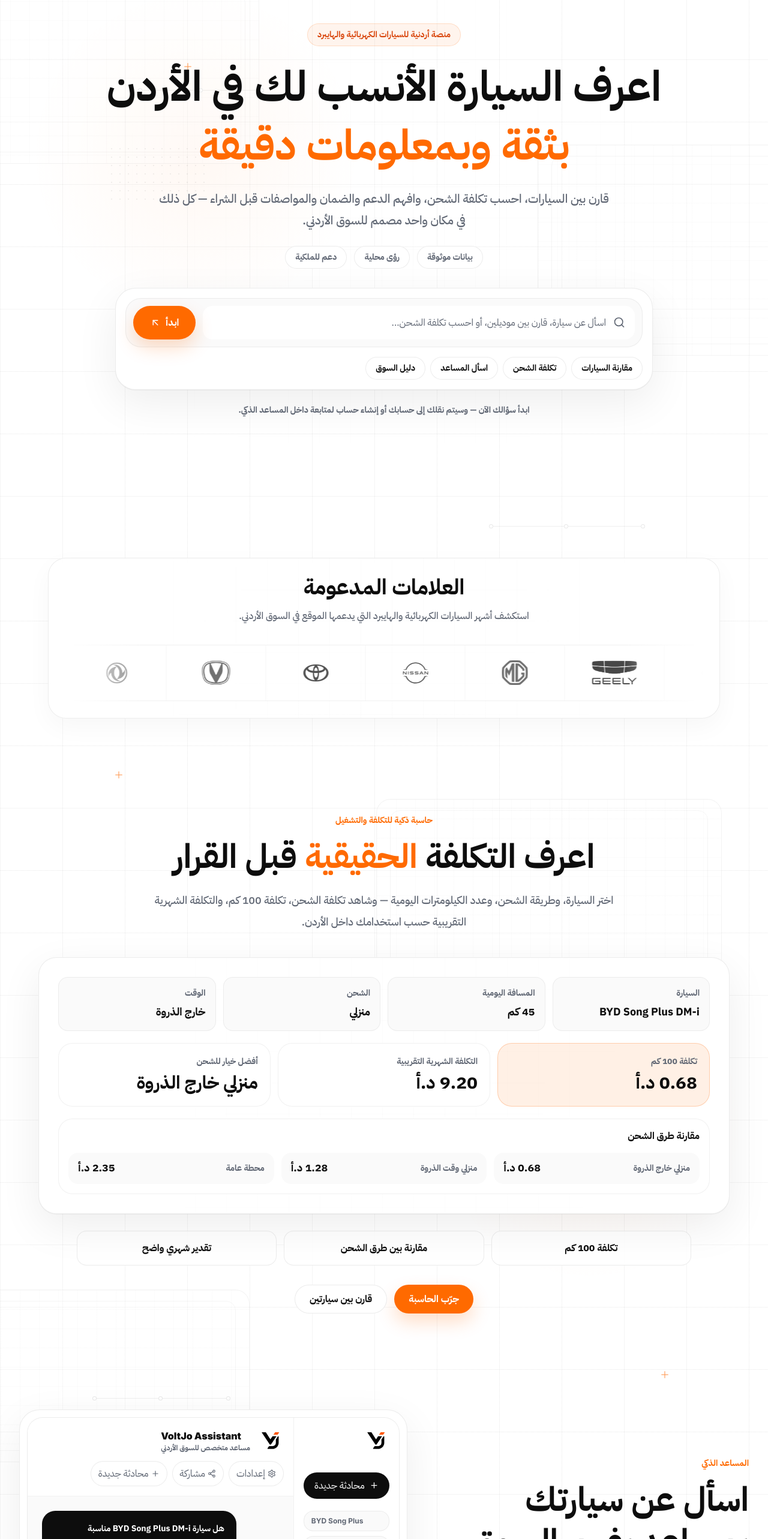
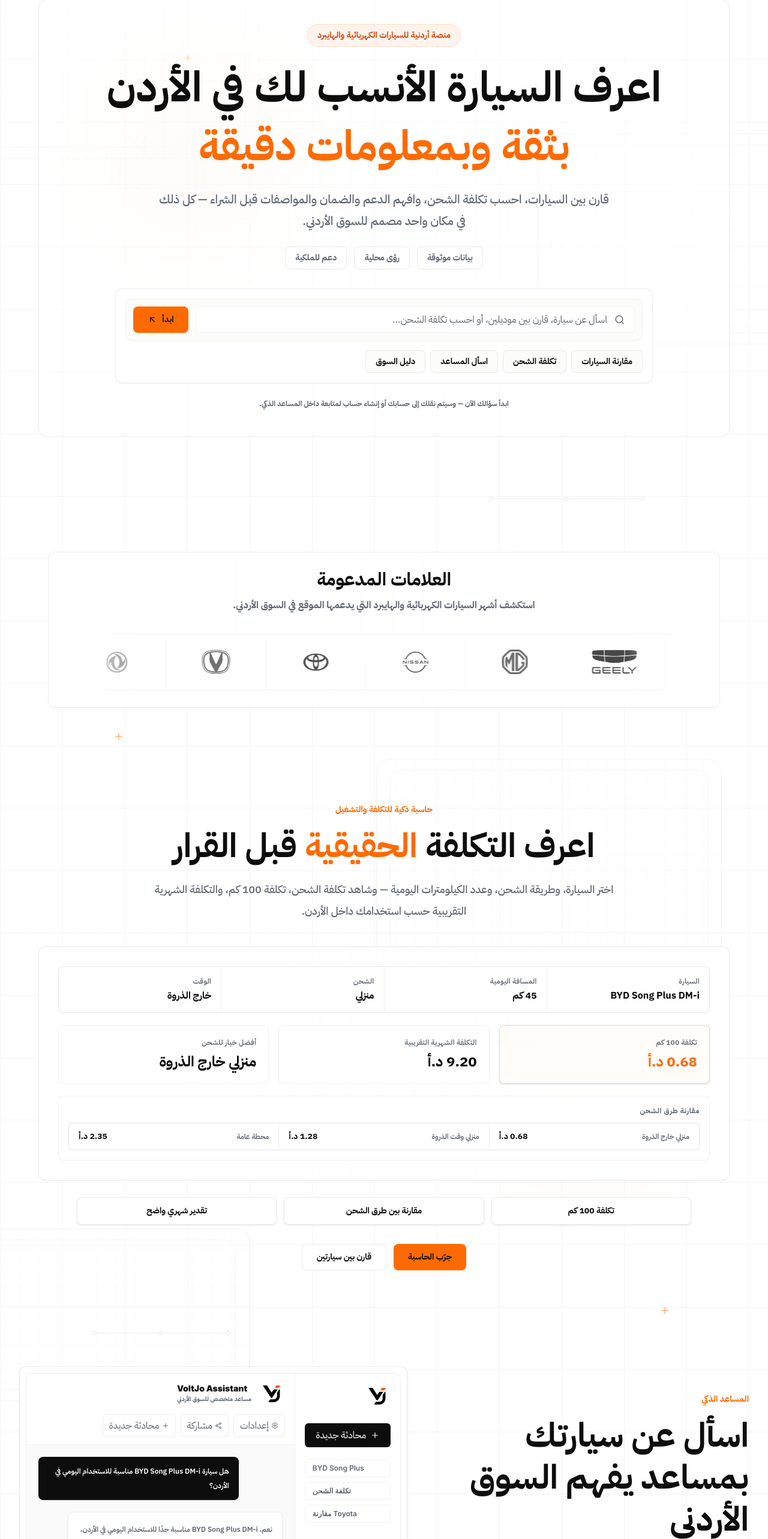
Before and after one commit to iizaid/voltjo, a Next.js app: page / in a window 1280 px wide. Shown: the part 213-2779 px from the top of the page at 60% size. Built offline with nearby package versions, Linux system fonts and the light colour scheme.

Commit message:
change design

```diff
--- a/components/sections/AiAssistantSection.tsx
+++ b/components/sections/AiAssistantSection.tsx
@@ -38,23 +38,23 @@
               فهم الشحن، المقارنة، الدعم، والملكية بثقة.
             </p>
 
-            <div className="mt-7 grid gap-3">
+            <div className="mt-7 overflow-hidden rounded-[8px] border border-[var(--voltjo-border)] bg-white">
               {valuePoints.map((point, index) => (
                 <div
                   key={point.title}
-                  className="rounded-2xl border border-[var(--voltjo-border)] bg-white/90 px-5 py-4"
+                  className={`flex items-start gap-4 px-5 py-4 text-right ${
+                    index !== valuePoints.length - 1 ? "border-b border-[var(--voltjo-border-soft)]" : ""
+                  }`}
                 >
-                  <div className="flex items-start gap-4">
-                    <span className="latin mt-1 text-sm font-bold text-[var(--voltjo-muted)]">
-                      0{index + 1}
+                  <span className="latin text-xs font-bold text-[var(--voltjo-orange)]">
+                    0{index + 1}
+                  </span>
+                  <div>
+                    <span className="block text-sm font-bold text-[var(--voltjo-black)]">
+                      {point.title}
                     </span>
-                    <span>
-                      <span className="block text-base font-bold text-[var(--voltjo-black)]">
-                        {point.title}
-                      </span>
-                      <span className="mt-1 block text-sm leading-6 text-[var(--voltjo-muted)]">
-                        {point.text}
-                      </span>
+                    <span className="mt-1 block text-xs leading-5 text-[var(--voltjo-muted)]">
+                      {point.text}
                     </span>
                   </div>
                 </div>
@@ -62,19 +62,19 @@
             </div>
           </div>
 
-          <div className="rounded-[34px] border border-[var(--voltjo-border)] bg-white p-3 soft-shadow">
-            <div className="flex min-h-[620px] overflow-hidden rounded-[26px] border border-[var(--voltjo-border-soft)] bg-[var(--voltjo-bg-soft)]">
+          <div className="rounded-[12px] border border-[var(--voltjo-border)] bg-white p-2.5 shadow-sm">
+            <div className="flex min-h-[620px] overflow-hidden rounded-[10px] border border-[var(--voltjo-border-soft)] bg-[var(--voltjo-bg-soft)]">
               <aside className="hidden w-44 shrink-0 border-l border-[var(--voltjo-border-soft)] bg-white p-4 md:block">
                 <VoltJoLogo compact />
-                <button className="mt-6 flex w-full items-center justify-center gap-2 rounded-full bg-[var(--voltjo-black)] px-3 py-2.5 text-sm font-black on-dark-fg">
-                  <Plus size={15} />
+                <button className="mt-4 flex w-full items-center justify-center gap-2 rounded-[6px] bg-[var(--voltjo-black)] px-3 py-2 text-xs font-bold on-dark-fg transition-all hover:bg-black/90">
+                  <Plus size={14} />
                   محادثة جديدة
                 </button>
                 <div className="mt-5 space-y-2">
                   {["BYD Song Plus", "تكلفة الشحن", "مقارنة Toyota"].map((item) => (
                     <div
                       key={item}
-                      className="latin truncate rounded-2xl border border-[var(--voltjo-border-soft)] bg-[var(--voltjo-bg-soft)] px-3 py-2 text-left text-xs font-bold text-[var(--voltjo-muted)]"
+                      className="latin truncate rounded-[6px] border border-[var(--voltjo-border-soft)] bg-white px-3 py-1.5 text-left text-xs font-semibold text-[var(--voltjo-muted)] transition-colors hover:bg-[var(--voltjo-bg-soft)]"
                       dir="ltr"
                     >
                       {item}
@@ -84,14 +84,14 @@
               </aside>
 
               <div className="flex min-w-0 flex-1 flex-col">
-                <div className="flex flex-wrap items-center justify-between gap-3 border-b border-[var(--voltjo-border-soft)] bg-white px-4 py-4">
+                <div className="flex flex-wrap items-center justify-between gap-3 border-b border-[var(--voltjo-border-soft)] bg-white px-4 py-3">
                   <div className="flex items-center gap-3">
                     <VoltJoLogo compact />
                     <div>
-                      <p className="latin text-left text-base font-black text-[var(--voltjo-black)]" dir="ltr">
+                      <p className="latin text-left text-sm font-black text-[var(--voltjo-black)]" dir="ltr">
                         VoltJo Assistant
                       </p>
-                      <p className="text-xs font-bold text-[var(--voltjo-muted)]">
+                      <p className="text-[10px] font-bold text-[var(--voltjo-muted)]">
                         مساعد متخصص للسوق الأردني
                       </p>
                     </div>
@@ -104,31 +104,31 @@
                     ].map(([label, Icon]) => (
                       <button
                         key={label as string}
-                        className="inline-flex items-center gap-1 rounded-full border border-[var(--voltjo-border)] bg-white px-3 py-2 text-xs font-black text-[var(--voltjo-muted)] hover:text-[var(--voltjo-orange)]"
+                        className="inline-flex items-center gap-1 rounded-[6px] border border-[var(--voltjo-border)] bg-white px-2.5 py-1.5 text-[11px] font-bold text-[var(--voltjo-muted)] hover:text-[var(--voltjo-orange)] transition-colors"
                       >
-                        <Icon size={14} />
+                        <Icon size={12} />
                         <span className="hidden sm:inline">{label as string}</span>
                       </button>
                     ))}
                   </div>
                 </div>
 
-                <div className="flex-1 space-y-5 p-4 sm:p-6">
-                  <div className="mr-auto max-w-[82%] rounded-[22px] bg-[var(--voltjo-black)] px-5 py-4 text-right text-sm font-bold leading-7 on-dark-fg">
+                <div className="flex-1 space-y-5 p-4 sm:p-5">
+                  <div className="mr-auto max-w-[82%] rounded-[8px] bg-[var(--voltjo-black)] px-4 py-3 text-right text-xs font-semibold leading-6 on-dark-fg shadow-sm">
                     هل سيارة BYD Song Plus DM-i مناسبة للاستخدام اليومي في الأردن؟
                   </div>
 
-                  <div className="max-w-[88%] rounded-[24px] border border-[var(--voltjo-border-soft)] bg-white px-5 py-4 text-right">
-                    <p className="text-sm font-bold leading-7 text-[var(--voltjo-muted)]">
+                  <div className="max-w-[88%] rounded-[8px] border border-[var(--voltjo-border-soft)] bg-white p-4 text-right shadow-sm">
+                    <p className="text-xs font-semibold leading-6 text-[var(--voltjo-muted)]">
                       نعم، BYD Song Plus DM-i مناسبة جدًا للاستخدام اليومي في
                       الأردن، خاصة إذا كان لديك إمكانية الشحن المنزلي.
                     </p>
-                    <ul className="mt-3 space-y-2 text-sm font-bold leading-7 text-[var(--voltjo-muted)]">
+                    <ul className="mt-3 space-y-2 text-xs font-semibold leading-6 text-[var(--voltjo-muted)]">
                       <li>• مدى كهربائي مناسب للاستخدام داخل المدن.</li>
                       <li>• نظام هايبرد يقلل استهلاك الوقود على الطرق الطويلة.</li>
                       <li>• تكلفة تشغيل منخفضة مقارنة بسيارات البنزين.</li>
                     </ul>
-                    <p className="mt-3 text-sm font-bold leading-7 text-[var(--voltjo-muted)]">
+                    <p className="mt-3 text-xs font-semibold leading-6 text-[var(--voltjo-muted)]">
                       يمكنني أيضًا مقارنتها مع موديلات أخرى أو تقدير تكلفة الشحن
                       الشهرية بناءً على مكانك.
                     </p>
@@ -138,7 +138,7 @@
                     {chips.map((chip) => (
                       <button
                         key={chip}
-                        className="rounded-full border border-[var(--voltjo-border)] bg-white px-3 py-2 text-xs font-black text-[var(--voltjo-muted)] hover:border-[rgba(255,106,0,0.35)] hover:text-[var(--voltjo-orange)]"
+                        className="rounded-[6px] border border-[var(--voltjo-border)] bg-white px-3 py-1.5 text-[11px] font-bold text-[var(--voltjo-muted)] hover:border-[rgba(255,106,0,0.35)] hover:text-[var(--voltjo-orange)] transition-colors"
                       >
                         {chip}
                       </button>
@@ -147,20 +147,20 @@
                 </div>
 
                 <div className="border-t border-[var(--voltjo-border-soft)] bg-white p-3">
-                  <div className="flex items-center gap-2 rounded-2xl border border-[var(--voltjo-border)] bg-[var(--voltjo-bg-soft)] p-2">
+                  <div className="flex items-center gap-2 rounded-[8px] border border-[var(--voltjo-border)] bg-[var(--voltjo-bg-soft)] p-1.5">
                     <input
                       aria-label="رسالة المساعد"
-                      className="min-h-12 flex-1 bg-transparent px-3 text-sm font-bold outline-none placeholder:text-[var(--voltjo-muted)]"
+                      className="min-h-10 flex-1 bg-transparent px-3 text-xs font-semibold outline-none placeholder:text-[var(--voltjo-muted)]"
                       placeholder="اسأل عن سيارتك، الشحن، التكلفة، الدعم..."
                     />
                     <button
                       aria-label="إرسال"
-                      className="flex h-11 w-11 items-center justify-center rounded-full bg-[var(--voltjo-orange)] on-dark-fg"
+                      className="flex h-9 w-9 items-center justify-center rounded-[6px] bg-[var(--voltjo-orange)] on-dark-fg transition-all hover:opacity-90"
                     >
-                      <SendHorizontal size={18} />
+                      <SendHorizontal size={15} />
                     </button>
                   </div>
-                  <p className="mt-3 text-center text-xs font-bold text-[var(--voltjo-muted)]">
+                  <p className="mt-2.5 text-center text-[10px] font-bold text-[var(--voltjo-muted)]">
                     قد تختلف النتائج حسب البيانات المتاحة — راجع التفاصيل داخل
                     لوحة السيارة.
                   </p>
--- a/components/sections/HeroSection.tsx
+++ b/components/sections/HeroSection.tsx
@@ -12,7 +12,7 @@
   return (
     <section className="px-4 pb-16 pt-12 sm:px-6 sm:pb-20 sm:pt-16 lg:px-8 lg:pb-28">
       <Container>
-        <div className="technical-panel mx-auto max-w-6xl rounded-[42px] px-2 py-10 text-center sm:px-8 lg:px-12">
+        <div className="technical-panel mx-auto max-w-6xl rounded-[14px] border border-[var(--voltjo-border)] bg-white/50 px-2 py-10 text-center sm:px-8 lg:px-12">
           <div className="fade-up">
             <Badge>منصة أردنية للسيارات الكهربائية والهايبرد</Badge>
             <HeroHeadlineTextType />
@@ -25,7 +25,7 @@
               {trustItems.map((item) => (
                 <span
                   key={item}
-                  className="inline-flex items-center rounded-full border border-[var(--voltjo-border)] bg-white/92 px-4 py-2 text-sm font-bold text-[var(--voltjo-muted)]"
+                  className="inline-flex items-center rounded-[8px] border border-[var(--voltjo-border)] bg-white px-4 py-2 text-sm font-bold text-[var(--voltjo-muted)] shadow-[0_1px_0_rgba(13,13,13,0.02)]"
                 >
                   {item}
                 </span>
@@ -33,20 +33,20 @@
             </div>
           </div>
 
-          <div className="input-glow mx-auto mt-8 max-w-4xl rounded-[34px] border border-[var(--voltjo-border)] bg-white p-3 text-right soft-shadow transition sm:p-4">
-            <div className="flex flex-col gap-3 rounded-[26px] border border-[var(--voltjo-border-soft)] bg-[var(--voltjo-bg-soft)] p-3 sm:flex-row sm:items-center">
-              <div className="flex min-h-14 flex-1 items-center gap-3 rounded-2xl bg-white px-4">
-                <Search className="text-[var(--voltjo-muted)]" size={21} />
+          <div className="input-glow mx-auto mt-8 max-w-4xl rounded-[12px] border border-[var(--voltjo-border)] bg-white p-3 text-right shadow-[0_1px_2px_rgba(13,13,13,0.04)] sm:p-4">
+            <div className="flex flex-col gap-3 rounded-[10px] border border-[var(--voltjo-border-soft)] bg-[#FCFCFA] p-3 sm:flex-row sm:items-center">
+              <div className="flex min-h-[44px] flex-1 items-center gap-3 rounded-[8px] bg-white px-4 border border-[rgba(13,13,13,0.04)] shadow-[0_1px_0_rgba(13,13,13,0.02)]">
+                <Search className="text-[var(--voltjo-muted)]" size={18} />
                 <input
                   aria-label="سؤال VoltJo"
-                  className="w-full bg-transparent text-base font-bold text-[var(--voltjo-black)] outline-none placeholder:text-[var(--voltjo-muted)]"
+                  className="w-full bg-transparent text-sm font-bold text-[var(--voltjo-black)] outline-none placeholder:text-[var(--voltjo-muted)]"
                   placeholder="اسأل عن سيارة، قارن بين موديلين، أو احسب تكلفة الشحن..."
                 />
               </div>
-              <Button href="/assistant" className="min-h-14 px-7">
+              <Button href="/assistant" className="min-h-[44px] px-6">
                 <span className="inline-flex items-center gap-2">
                   ابدأ
-                  <ArrowUpLeft size={18} />
+                  <ArrowUpLeft size={16} />
                 </span>
               </Button>
             </div>
@@ -56,7 +56,7 @@
                 <Link
                   key={action}
                   href={action === "تكلفة الشحن" ? "/calculators" : "/assistant"}
-                  className="inline-flex items-center rounded-full border border-[var(--voltjo-border)] bg-white px-4 py-2 text-sm font-bold text-[var(--voltjo-muted)] transition hover:border-[var(--voltjo-border-strong)] hover:text-[var(--voltjo-black)]"
+                  className="inline-flex items-center rounded-[8px] border border-[var(--voltjo-border)] bg-[#FCFCFA] px-4 py-2 text-sm font-bold text-[var(--voltjo-muted)] transition hover:border-[var(--voltjo-border-strong)] hover:text-[var(--voltjo-black)] hover:bg-white"
                 >
                   {action}
                 </Link>
@@ -64,7 +64,7 @@
             </div>
           </div>
 
-          <p className="mx-auto mt-5 max-w-2xl text-sm font-bold leading-7 text-[var(--voltjo-muted)]">
+          <p className="mx-auto mt-5 max-w-2xl text-xs font-bold leading-7 text-[var(--voltjo-muted)]">
             ابدأ سؤالك الآن — وسيتم نقلك إلى حسابك أو إنشاء حساب لمتابعة داخل
             المساعد الذكي.
           </p>
--- a/components/sections/SmartCalculatorSection.tsx
+++ b/components/sections/SmartCalculatorSection.tsx
@@ -40,56 +40,56 @@
         </div>
 
         <SoftCard className="technical-panel mx-auto mt-10 max-w-6xl p-4 sm:p-6 lg:p-8">
-          <div className="grid gap-3 md:grid-cols-2 lg:grid-cols-4">
+          <div className="grid gap-px overflow-hidden rounded-[8px] border border-[var(--voltjo-border-soft)] bg-[var(--voltjo-border-soft)] sm:grid-cols-2 lg:grid-cols-4">
             {inputs.map(([label, value]) => (
               <div
                 key={label}
-                className="rounded-2xl border border-[var(--voltjo-border-soft)] bg-[var(--voltjo-bg-soft)] p-4 text-right"
+                className="bg-white p-4 text-right transition-colors hover:bg-[var(--voltjo-bg-soft)]"
               >
-                <p className="text-sm font-bold text-[var(--voltjo-muted)]">
+                <p className="text-xs font-semibold tracking-wide text-[var(--voltjo-muted)]">
                   {label}
                 </p>
-                <p className="mt-2 text-lg font-bold text-[var(--voltjo-black)]">
+                <p className="mt-1 text-base font-bold text-[var(--voltjo-black)]">
                   {value}
                 </p>
               </div>
             ))}
           </div>
 
-          <div className="mt-5 grid gap-3 lg:grid-cols-3">
+          <div className="mt-5 grid gap-4 lg:grid-cols-3">
             {results.map(([label, value], index) => (
               <div
                 key={label}
-                className={`rounded-[24px] border p-5 text-right ${
+                className={`rounded-[8px] border p-5 text-right transition-all ${
                   index === 0
-                    ? "border-[rgba(255,106,0,0.25)] bg-[var(--voltjo-orange-soft)]"
+                    ? "border-[rgba(255,106,0,0.3)] bg-[var(--voltjo-orange-soft)]/20 shadow-sm"
                     : "border-[var(--voltjo-border-soft)] bg-white"
                 }`}
               >
-                <p className="text-sm font-bold text-[var(--voltjo-muted)]">
+                <p className="text-xs font-semibold tracking-wide text-[var(--voltjo-muted)]">
                   {label}
                 </p>
-                <p className="mt-2 text-3xl font-bold text-[var(--voltjo-black)]">
+                <p className={`mt-2 text-2xl font-black ${index === 0 ? "text-[var(--voltjo-orange)]" : "text-[var(--voltjo-black)]"}`}>
                   {value}
                 </p>
               </div>
             ))}
           </div>
 
-          <div className="mt-5 rounded-[24px] border border-[var(--voltjo-border-soft)] bg-white p-4">
-            <div className="mb-4 text-right text-base font-bold text-[var(--voltjo-black)]">
+          <div className="mt-5 rounded-[8px] border border-[var(--voltjo-border-soft)] bg-white p-4">
+            <div className="mb-3 text-right text-xs font-bold uppercase tracking-wider text-[var(--voltjo-muted)]">
               مقارنة طرق الشحن
             </div>
-            <div className="grid gap-3 md:grid-cols-3">
+            <div className="grid gap-px overflow-hidden rounded-[6px] border border-[var(--voltjo-border-soft)] bg-[var(--voltjo-border-soft)] md:grid-cols-3">
               {comparisons.map(([label, value]) => (
                 <div
                   key={label}
-                  className="flex items-center justify-between rounded-2xl bg-[var(--voltjo-bg-soft)] px-4 py-3"
+                  className="flex items-center justify-between bg-white px-4 py-3"
                 >
-                  <span className="text-sm font-bold text-[var(--voltjo-muted)]">
+                  <span className="text-xs font-semibold text-[var(--voltjo-muted)]">
                     {label}
                   </span>
-                  <span className="text-lg font-bold text-[var(--voltjo-black)]">
+                  <span className="text-sm font-bold text-[var(--voltjo-black)]">
                     {value}
                   </span>
                 </div>
@@ -103,7 +103,7 @@
             (feature) => (
               <div
                 key={feature}
-                className="rounded-2xl border border-[var(--voltjo-border)] bg-white/88 px-5 py-4 text-center text-base font-bold text-[var(--voltjo-black)]"
+                className="rounded-[8px] border border-[var(--voltjo-border)] bg-white/88 px-5 py-3 text-center text-sm font-bold text-[var(--voltjo-black)] shadow-sm"
               >
                 {feature}
               </div>
--- a/components/sections/SupportedBrandsSection.tsx
+++ b/components/sections/SupportedBrandsSection.tsx
@@ -6,11 +6,11 @@
   return (
     <section className="px-4 py-14 sm:px-6 sm:py-[72px] lg:px-8 lg:py-20">
       <Container>
-        <div className="technical-panel mx-auto max-w-[1120px] overflow-hidden rounded-[30px] border border-[rgba(13,13,13,0.07)] bg-white/72 p-5 text-center shadow-[0_14px_42px_rgba(13,13,13,0.035)] backdrop-blur-sm sm:p-7">
-          <h2 className="text-3xl font-bold text-[var(--voltjo-black)] sm:text-4xl">
+        <div className="technical-panel mx-auto max-w-[1120px] overflow-hidden rounded-[12px] border border-[var(--voltjo-border)] bg-white/72 p-5 text-center shadow-[0_1px_2px_rgba(13,13,13,0.03)] backdrop-blur-sm sm:p-7">
+          <h2 className="text-2xl font-bold text-[var(--voltjo-black)] sm:text-3xl">
             العلامات المدعومة
           </h2>
-          <p className="mx-auto mt-3 max-w-2xl text-base font-medium leading-8 text-[var(--voltjo-muted)]">
+          <p className="mx-auto mt-2 max-w-2xl text-sm font-bold leading-8 text-[var(--voltjo-muted)] sm:text-base">
             استكشف أشهر السيارات الكهربائية والهايبرد التي يدعمها الموقع في
             السوق الأردني.
           </p>
--- a/components/ui/Button.tsx
+++ b/components/ui/Button.tsx
@@ -10,11 +10,11 @@
 
 const variants = {
   primary:
-    "bg-[var(--voltjo-orange)] on-dark-fg shadow-[0_14px_30px_rgba(255,106,0,0.22)] hover:bg-[var(--voltjo-orange-dark)]",
+    "bg-[var(--voltjo-orange)] text-white shadow-[0_1px_0_rgba(13,13,13,0.05)] hover:bg-[var(--voltjo-orange-dark)]",
   secondary:
-    "border border-[var(--voltjo-border)] bg-white text-[var(--voltjo-black)] hover:border-[rgba(255,106,0,0.38)] hover:text-[var(--voltjo-orange)]",
+    "border border-[var(--voltjo-border)] bg-white text-[var(--voltjo-black)] shadow-[0_1px_0_rgba(13,13,13,0.02)] hover:border-[rgba(255,106,0,0.38)]",
   ghost:
-    "bg-[var(--voltjo-orange-soft)] text-[var(--voltjo-orange-dark)] hover:bg-[#ffe5d4]",
+    "bg-[rgba(255,106,0,0.05)] text-[var(--voltjo-orange-dark)] hover:bg-[rgba(255,106,0,0.1)]",
 };
 
 export function Button({
@@ -23,7 +23,7 @@
   variant = "primary",
   className = "",
 }: ButtonProps) {
-  const classes = `inline-flex min-h-12 items-center justify-center rounded-full px-6 text-base font-extrabold transition duration-200 hover:-translate-y-0.5 ${variants[variant]} ${className}`;
+  const classes = `inline-flex min-h-[44px] items-center justify-center rounded-[8px] px-6 text-sm font-bold transition-colors duration-200 ${variants[variant]} ${className}`;
 
   if (href) {
     return (
--- a/components/ui/SoftCard.tsx
+++ b/components/ui/SoftCard.tsx
@@ -9,7 +9,7 @@
 }) {
   return (
     <div
-      className={`rounded-[30px] border border-[var(--voltjo-border)] bg-white soft-shadow ${className}`}
+      className={`rounded-[12px] border border-[var(--voltjo-border)] bg-white/88 shadow-[0_1px_0_rgba(13,13,13,0.04)] ${className}`}
     >
       {children}
     </div>
```
